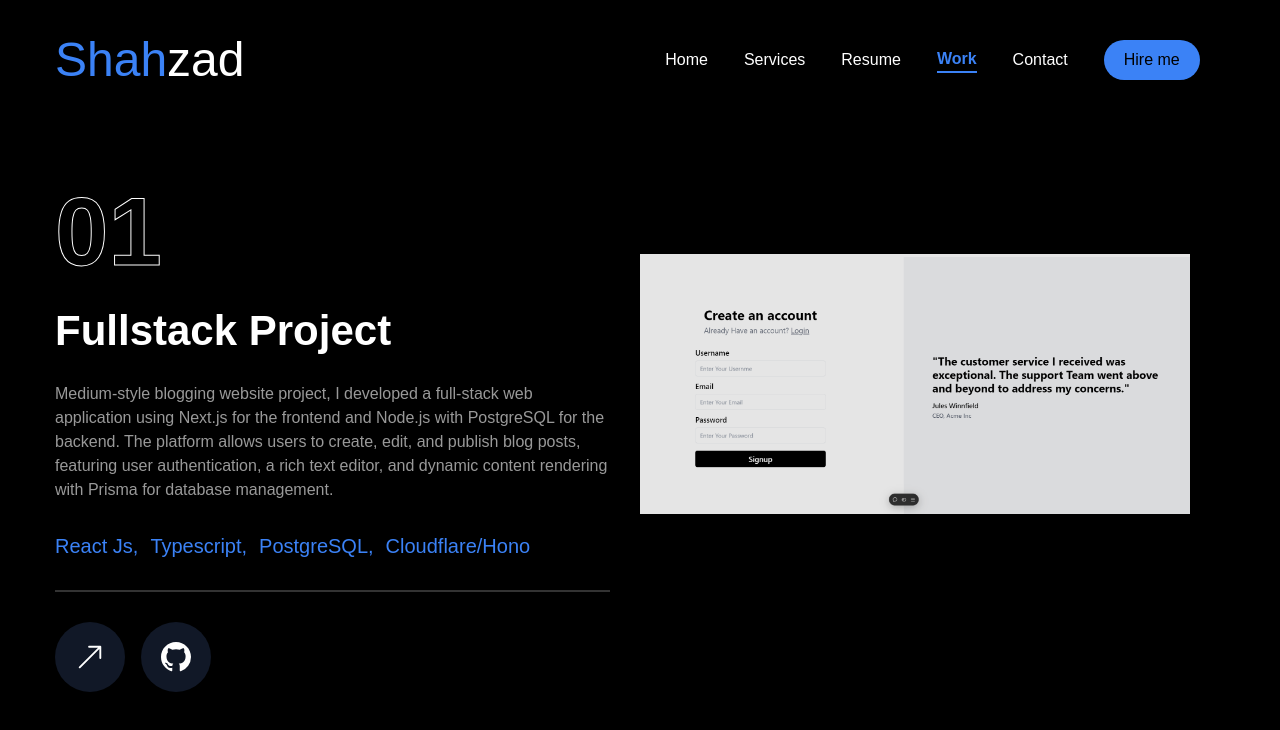
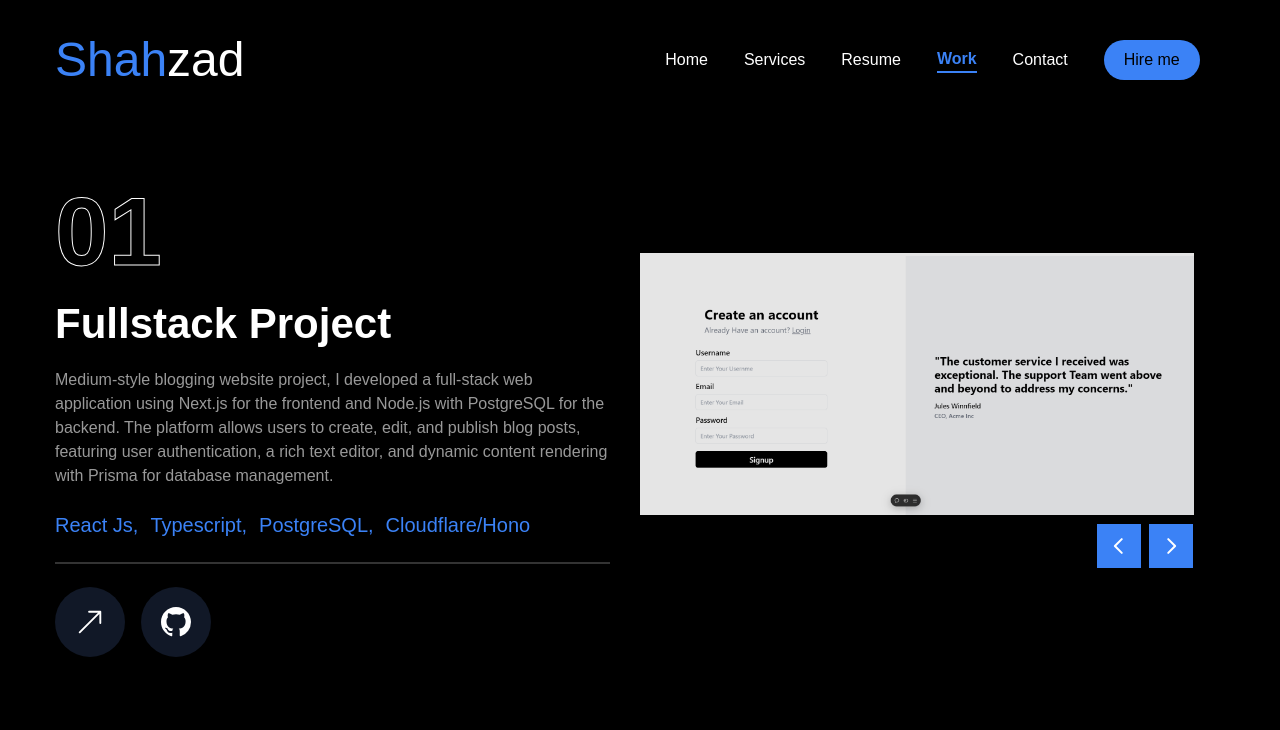
Before and after one commit to ShahzadMalik07/Portfolio, a Next.js app: page /work in a window 1280 px wide. Shown: the top 730 px of the page. Built offline with nearby package versions, Linux system fonts and the light colour scheme.

Commit message:
updated profile pic and slider btns added

```diff
--- /dev/null
+++ b/app/components/SlideButtons.jsx
@@ -0,0 +1,22 @@
+"use client"
+
+
+import { useSwiper } from "swiper/react"
+import { PiCaretLeftBold, PiCaretRightBold } from "react-icons/pi"
+const SlideButtons = ({ containerStyles, btnStyles, iconsStyle }) => {
+    const swiper = useSwiper()
+
+    return (
+        <div className={containerStyles}>
+            <button className={btnStyles} onClick={()=>swiper.slidePrev()}>
+                <PiCaretLeftBold className={iconsStyle}/>
+            </button>
+            <button className={btnStyles} onClick={()=>swiper.slideNext()}>
+                <PiCaretRightBold className={iconsStyle}/>
+            </button>
+
+        </div>
+    )
+}
+
+export default SlideButtons
--- a/app/work/page.jsx
+++ b/app/work/page.jsx
@@ -9,6 +9,7 @@ import Link from "next/link"
 import { Swiper, SwiperSlide } from "swiper/react"
 import "swiper/css"
 import Mybtns from "../components/Mybtns"
+import SlideButtons from "../components/SlideButtons"
 
 const projects = [
   {
@@ -16,7 +17,7 @@ const projects = [
     title: "Fullstack Project",
     category: "Frontend",
     description: "Medium-style blogging website project, I developed a full-stack web application using Next.js for the frontend and Node.js with PostgreSQL for the backend. The platform allows users to create, edit, and publish blog posts, featuring user authentication, a rich text editor, and dynamic content rendering with Prisma for database management.",
-    stack: [{ name: "React Js" }, { name: "Typescript" }, { name: "PostgreSQL" }, { name: "Cloudflare/Hono"},],
+    stack: [{ name: "React Js" }, { name: "Typescript" }, { name: "PostgreSQL" }, { name: "Cloudflare/Hono" },],
     image: "/med.png",
     live: "https://medium-blog-project-tau.vercel.app/",
     github: "https://github.com/ShahzadMalik07/Medium-Blog-Project",
@@ -27,7 +28,7 @@ const projects = [
     title: "Frontend Project",
     category: "Frontend",
     description: "Netflix clone project, I developed a responsive frontend using React and Tailwind CSS. The application features a user-friendly interface with dynamic content fetching using TMDB API. It includes SignIn and SignUp functionality with Firebase Api, a sleek carousel for popular shows, interactive search functionality, and seamless video playback for a Netflix-like experience.",
-    stack: [{ name: "React Js" }, { name: "Tailwind" }, { name: "Redux Toolkit" }, {name:"Firebase"}],
+    stack: [{ name: "React Js" }, { name: "Tailwind" }, { name: "Redux Toolkit" }, { name: "Firebase" }],
     image: "/netflix.png",
     live: "https://netflix-gamma-pink.vercel.app/",
     github: "https://github.com/ShahzadMalik07/Netflix--",
@@ -38,7 +39,7 @@ const projects = [
     title: "FullStack Project",
     category: "Frontend",
     description: "A mini Paytm-like project where a user can send and receive money in their  account. It includes a Dashboard page where the user can view their available balance and search for any user they want to send money to. The balance is automatically credited at the time of signup. This project also includes user authentication with SignUp and SignIn functionality. It also includes some engaging animations on the SignIn and SignUp form pages. ",
-    stack: [{ name: "React Js" }, { name: "Node Js" }, { name: "MongoDb" }, {name: "Tailwind"}, {name:"Recoil"}],
+    stack: [{ name: "React Js" }, { name: "Node Js" }, { name: "MongoDb" }, { name: "Tailwind" }, { name: "Recoil" }],
     image: "/project 3.png",
     live: "",
     github: "https://github.com/ShahzadMalik07/Mini-Paytm-App",
@@ -49,7 +50,7 @@ const projects = [
     title: "Next Js FullStack Project",
     category: "Fullstack",
     description: "I developed an anonymous messaging website using Next.js, featuring email OTP verification for secure user registration. Each user receives a unique profile link, allowing others to send them anonymous messages. The platform includes a dashboard where users can toggle message acceptance, view message cards, delete messages, and leverage AI-powered suggestions for crafting messages. These features, combined with a seamless interface, offer an engaging and interactive experience for anonymous communication.",
-    stack: [{ name: "NextJs" }, { name: "TypeScript" }, { name: "MongoDb" }, {name: "AI"}, {name:"Shadcn/ui"},{name:"Resend/Email"}],
+    stack: [{ name: "NextJs" }, { name: "TypeScript" }, { name: "MongoDb" }, { name: "AI" }, { name: "Shadcn/ui" }, { name: "Resend/Email" }],
     image: "/Ama.png",
     live: "https://anonymous-message-fsngglnss-shahzadmalik07s-projects.vercel.app/",
     github: "https://github.com/ShahzadMalik07/Anonymous-Message-App",
@@ -60,7 +61,7 @@ const projects = [
     title: "Youtube Frontend Project",
     category: "Frontend",
     description: "Built a YouTube clone app featuring video browsing, search with debouncing, and a nested comments section. Leveraged the YouTube Suggestions API with caching for enhanced performance and user experience. Integrated a live chat feature on the video play page to enable real-time user interaction. Focused on creating a responsive and intuitive interface while efficiently handling real-time data and complex interactions.",
-    stack: [{ name: "ReactJs" }, { name: "Redux" }, {name: "Tailwind"}, {name:"Youtube API's"}],
+    stack: [{ name: "ReactJs" }, { name: "Redux" }, { name: "Tailwind" }, { name: "Youtube API's" }],
     image: "/yotube.png",
     live: "https://anonymous-message-fsngglnss-shahzadmalik07s-projects.vercel.app/",
     github: "https://github.com/ShahzadMalik07/Youtube",
@@ -79,11 +80,11 @@ const Work = () => {
   }
 
   return (
-    <motion.div initial={{ opacity: 0 }} animate={{ opacity: 1 }} className="min-h-[80vh] flex flex-col justify-center py-12 xl:px-0" >
+    <motion.div initial={{ opacity: 0 }} animate={{ opacity: 1 }} className=" min-h-[80vh] flex flex-col justify-center py-12 xl:px-0" >
       <div className="container mx-auto">
         <div className="flex xl:flex-row flex-col gap-[30px] ">
           <div className="xl:w-[50%] xl:h-[468px] w-full  order-2 xl:order-none flex flex-col justify-between items-center ">
-            <div className="flex flex-col gap-[30px] ">
+            <div className="flex flex-col gap-[23px] ">
               <div className="text-8xl leading-none font-extrabold text-transparent text-outline">{project.num}</div>
               <h2 className="text-[42px] font-bold leading-none text-white hover:text-blue-500 transition-all duration-500">{project.title}</h2>
               <p className="text-white/60">{project.description}</p>
@@ -97,8 +98,8 @@ const Work = () => {
               </ul>
               <div className="border border-white/20">
               </div>
-              <div className="flex gap-4">
-              {project.link?  <Link href={project.live} target="_blank" rel="noopener noreferrer">
+              <div className="flex gap-4 ">
+                {project.link ? <Link href={project.live} target="_blank" rel="noopener noreferrer">
 
                   <TooltipProvider delayDuration={100}>
                     <Tooltip>
@@ -110,7 +111,7 @@ const Work = () => {
                       </TooltipContent>
                     </Tooltip>
                   </TooltipProvider>
-                </Link> :""}
+                </Link> : ""}
 
                 <Link href={project.github} target="_blank" rel="noopener noreferrer">
                   <TooltipProvider delayDuration={100}>
@@ -128,27 +129,30 @@ const Work = () => {
               </div>
             </div>
           </div>
-          <div className="xl:w-[50%]  w-full h-full">
+          <div className="xl:w-[50%]   w-full h-full">
             <Swiper spaceBetween={30}
               slidesPerView={1}
-              className="h-[512px]"
+              className="h-[512px] "
               onSlideChange={handleSlide}>
               {projects.map((item, index) => {
                 return <SwiperSlide key={index} className="w-full">
-                  <div className={`h-[400px] w-[550px] relative group flex items-center justify-center xl:bg-transparent`}>
+                  <div className={`h-[400px] w-[554px] relative group flex items-center justify-center xl:bg-transparent`}>
                     <div className="absolute top-0 bottom-0 w-full h-full xl:bg-black/10 z-10"></div>
                     <div className="xl:h-full xl:w-full  h-[450px] w-[600px] relative">
                       <Image quality={100} src={project.image} alt="image" fill className="xl:object-contain" />
 
                     </div>
                   </div>
+
                 </SwiperSlide>
 
               })}
 
 
+              <SlideButtons containerStyles="flex gap-2 absolute right-0 bottom-[calc(50%_-_22px)] xl:bottom-32 xl:right-8 z-20 w-full justify-between xl:w-max xl:justify-none "
+              btnStyles="bg-blue-500 hover:bg-blue-400 text-[22px] w-[44px] h-[44px] flex items-center justify-center transition-all"  />
+            </Swiper>
 
-            </Swiper>
           </div>
         </div>
       </div>
```
Also changed, not shown: app/components/Photo.jsx (+8 -3 lines), public/myPhoto.png (added).
